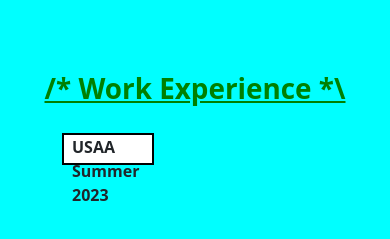
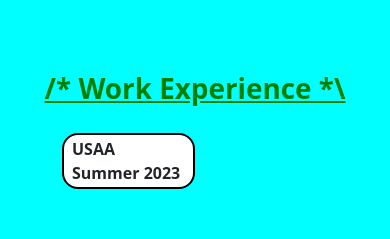
Before and after one commit to bithach/react-resume, a React (Create React App) app: page / in a window 390 px wide. Shown: the part 960-1199 px from the top of the page. Built offline with nearby package versions, Linux system fonts and the light colour scheme.

Commit message:
adjust breakpoints

```diff
--- a/src/components/WorkExperience.jsx
+++ b/src/components/WorkExperience.jsx
@@ -9,33 +9,35 @@ export function WorkExperience() {
     event.preventDefault();
     changeTargetID((a) => event.target.id);
     changeDescription(experienceData[event.target.id - 1].description);
-    console.log(experienceDescription);
     return;
   }
 
   return (
     <div className="work-exprience container flex flex-wrap" id="work">
-      <div className="button-container w-1/2">
+      <div className="button-container w-1/2 space-y-2">
         {experienceData.map((val) => (
           <button
             id={val.id}
             onClick={companyButtonClick}
             className="work-buttons
-            h-8
             text-left
-            pl-2
+            px-2
+            h-14
             ml-[50px]
             lg:ml-[75px]
-            w-1/2
             font-black
             border-2
             border-black
+            rounded-2xl
             bg-white
             transition ease-out delay-400
             hover:translate-x-4
             hover:shadow-[-5px_0px_5px_-1px_rgba(0,0,0,0.3)]
             hover:shadow-black
             hover:bg-black
+            sm:w-auto
+            lg:h-10
+            lg:w-1/2
             "
           >
             {val.companyName + " " + val.duration}
@@ -43,7 +45,7 @@ export function WorkExperience() {
         ))}
       </div>
       {targetID !== 0 ? (
-        <ul className="list-disc w-1/2 space-y-2">
+        <ul className="list-disc lg:w-1/2 lg:p-0 sm:pt-8 space-y-2 h-auto">
           {experienceDescription.map((desc) => (
             <li className="font-semibold text-xl">{desc}</li>
           ))}
```
